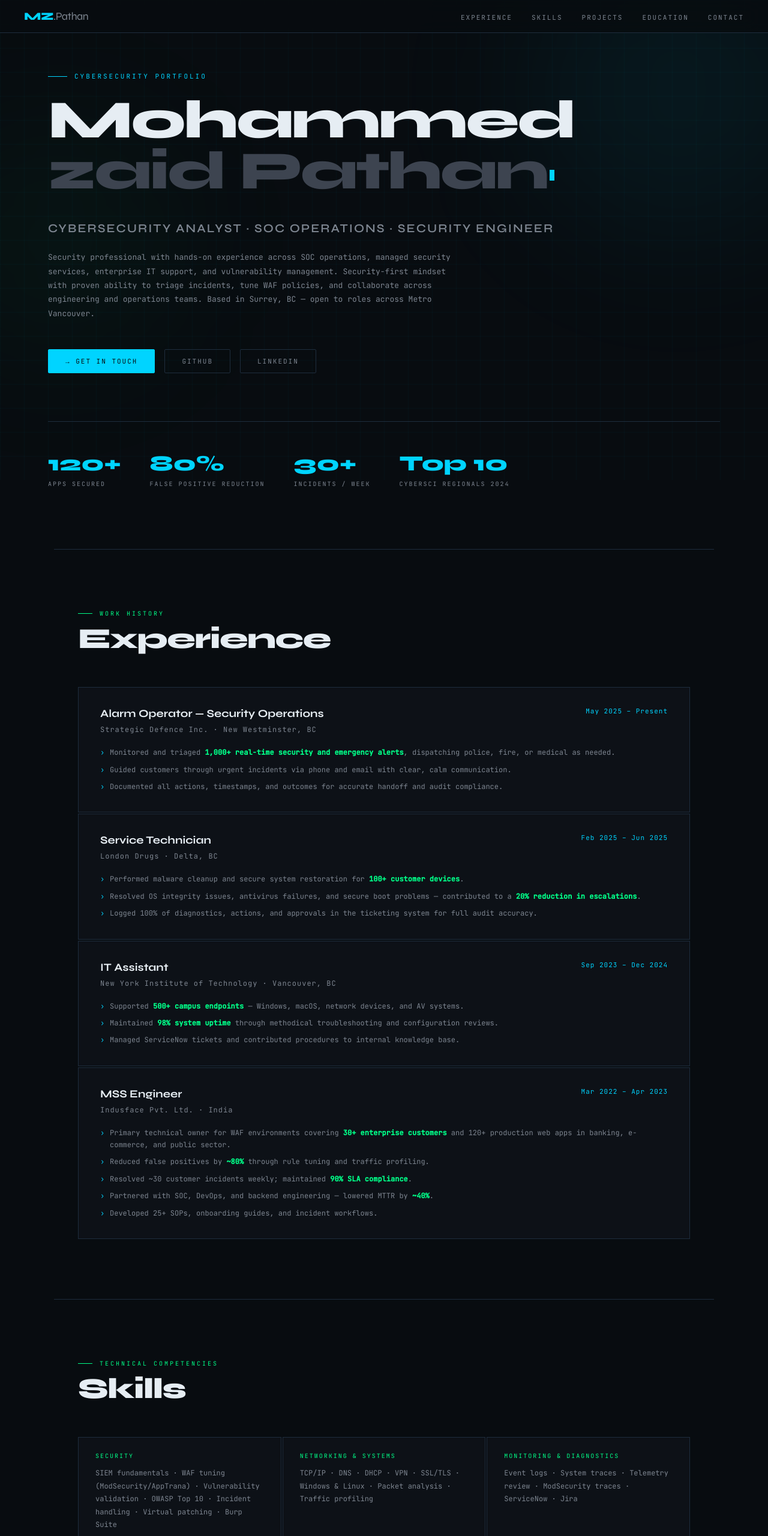
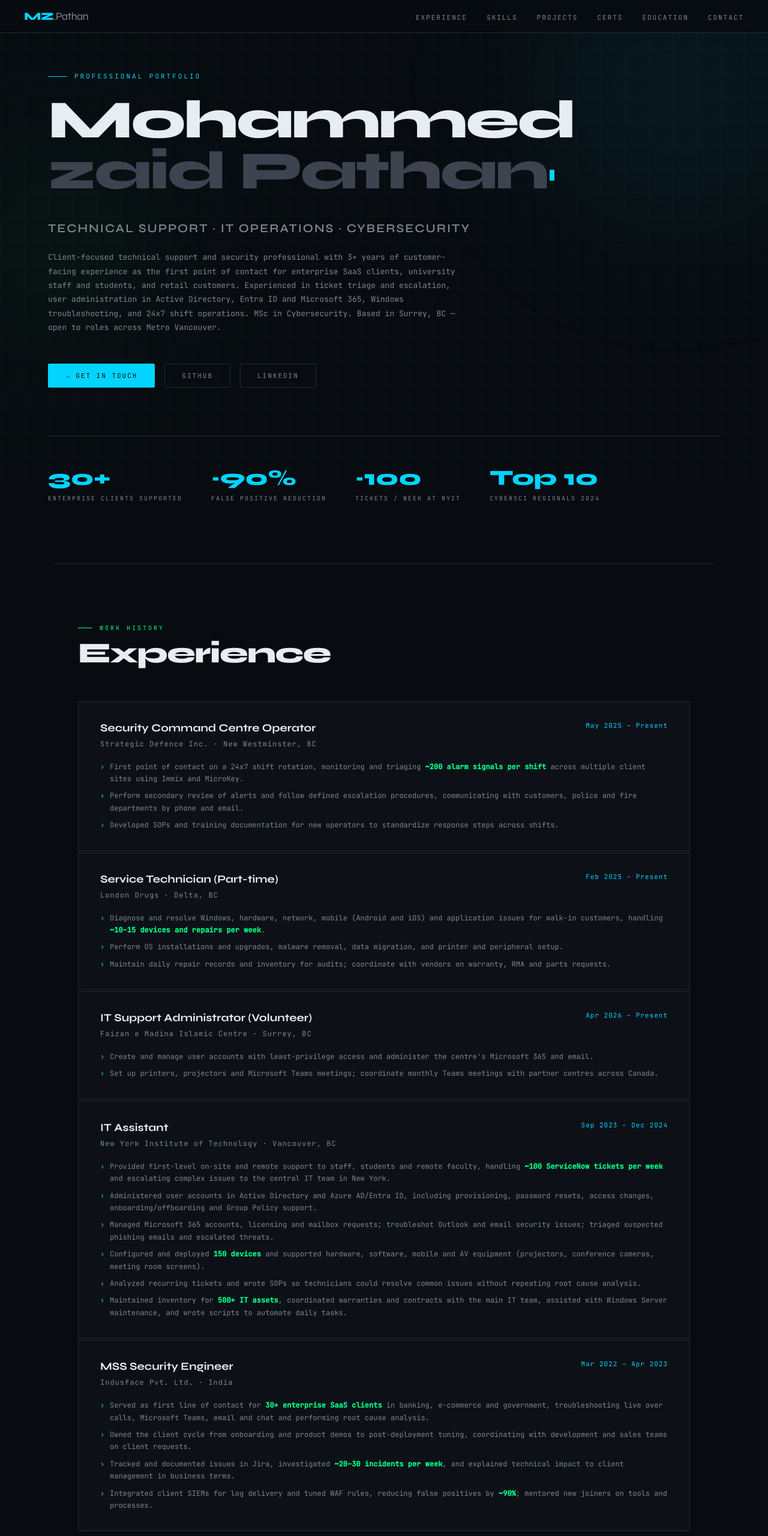
Before and after one commit to PathanZ/ZaidP.github.io, a plain HTML site: page index.html in a window 1280 px wide. Shown: the top 2560 px of the page at 60% size. Drawn offline with Linux system fonts and the light colour scheme.

Commit message:
Update experience to match resume and improve mobile layout

```diff
--- a/index.html
+++ b/index.html
@@ -22,6 +22,7 @@
   * { margin: 0; padding: 0; box-sizing: border-box; }
 
   html { scroll-behavior: smooth; }
+  section[id] { scroll-margin-top: 70px; }
 
   body {
     background: var(--bg);
@@ -80,6 +81,7 @@
 
   nav ul {
     list-style: none;
+    margin: 0;
     display: flex;
     gap: 32px;
   }
@@ -405,7 +407,7 @@
     font-weight: 700;
     margin-bottom: 12px;
     color: var(--text);
-    padding-right: 48px;
+    padding-right: 72px;
   }
 
   .project-desc {
@@ -582,7 +584,20 @@
   @media (max-width: 768px) {
     #hero { padding-left: 24px; padding-right: 24px; }
     nav { padding: 16px 24px; }
-    nav ul { display: none; }
+    nav { flex-direction: column; align-items: flex-start; gap: 10px; padding: 12px 20px; }
+    nav ul { gap: 8px 16px; flex-wrap: wrap; width: 100%; }
+    nav a { font-size: 10px; letter-spacing: 1.5px; white-space: nowrap; }
+    #hero { padding-top: 150px; min-height: auto; padding-bottom: 60px; }
+    h1 { letter-spacing: -1.5px; }
+    .hero-bio { font-size: 13px; margin-bottom: 32px; }
+    .hero-stats { margin-top: 48px; padding-top: 32px; display: grid; grid-template-columns: 1fr 1fr; gap: 24px; }
+    .stat-num { font-size: 28px; }
+    .exp-card { padding: 24px 20px; }
+    .exp-header { flex-direction: column; gap: 4px; }
+    .exp-date { white-space: normal; }
+    .skills-grid, .projects-grid, .achieve-grid { grid-template-columns: 1fr; }
+    .skill-card, .project-card, .achieve-card, .edu-card { padding: 22px 20px; }
+    section[id] { scroll-margin-top: 90px; }
     section { padding: 60px 24px; }
     .edu-grid { grid-template-columns: 1fr; }
     .hero-stats { gap: 32px; }
@@ -601,6 +616,7 @@
     <li><a href="#experience">Experience</a></li>
     <li><a href="#skills">Skills</a></li>
     <li><a href="#projects">Projects</a></li>
+    <li><a href="#certifications">Certs</a></li>
     <li><a href="#education">Education</a></li>
     <li><a href="#contact">Contact</a></li>
   </ul>
@@ -608,11 +624,11 @@
 
 <!-- HERO -->
 <section id="hero">
-  <div class="hero-tag">Cybersecurity Portfolio</div>
+  <div class="hero-tag">Professional Portfolio</div>
   <h1>Mohammed<br><span class="name-last">zaid Pathan</span><span class="cursor"></span></h1>
-  <div class="hero-subtitle">Cybersecurity Analyst · SOC Operations · Security Engineer</div>
+  <div class="hero-subtitle">Technical Support · IT Operations · Cybersecurity</div>
   <p class="hero-bio">
-    Security professional with hands-on experience across SOC operations, managed security services, enterprise IT support, and vulnerability management. Security-first mindset with proven ability to triage incidents, tune WAF policies, and collaborate across engineering and operations teams. Based in Surrey, BC — open to roles across Metro Vancouver.
+    Client-focused technical support and security professional with 3+ years of customer-facing experience as the first point of contact for enterprise SaaS clients, university staff and students, and retail customers. Experienced in ticket triage and escalation, user administration in Active Directory, Entra ID and Microsoft 365, Windows troubleshooting, and 24x7 shift operations. MSc in Cybersecurity. Based in Surrey, BC — open to roles across Metro Vancouver.
   </p>
   <div class="hero-cta">
     <a href="mailto:pathanzaid3746@gmail.com" class="btn btn-primary">→ Get in Touch</a>
@@ -621,16 +637,16 @@
   </div>
   <div class="hero-stats">
     <div class="stat-item">
-      <span class="stat-num">120+</span>
-      <span class="stat-label">Apps Secured</span>
+      <span class="stat-num">30+</span>
+      <span class="stat-label">Enterprise Clients Supported</span>
     </div>
     <div class="stat-item">
-      <span class="stat-num">80%</span>
+      <span class="stat-num">~90%</span>
       <span class="stat-label">False Positive Reduction</span>
     </div>
     <div class="stat-item">
-      <span class="stat-num">30+</span>
-      <span class="stat-label">Incidents / Week</span>
+      <span class="stat-num">~100</span>
+      <span class="stat-label">Tickets / Week at NYIT</span>
     </div>
     <div class="stat-item">
       <span class="stat-num">Top 10</span>
@@ -651,27 +667,39 @@
 
     <div class="exp-card">
       <div class="exp-header">
-        <div class="exp-role">Alarm Operator — Security Operations</div>
+        <div class="exp-role">Security Command Centre Operator</div>
         <div class="exp-date">May 2025 – Present</div>
       </div>
       <div class="exp-company">Strategic Defence Inc. · New Westminster, BC</div>
       <ul class="exp-bullets">
-        <li>Monitored and triaged <strong>1,000+ real-time security and emergency alerts</strong>, dispatching police, fire, or medical as needed.</li>
-        <li>Guided customers through urgent incidents via phone and email with clear, calm communication.</li>
-        <li>Documented all actions, timestamps, and outcomes for accurate handoff and audit compliance.</li>
+        <li>First point of contact on a 24x7 shift rotation, monitoring and triaging <strong>~200 alarm signals per shift</strong> across multiple client sites using Immix and MicroKey.</li>
+        <li>Perform secondary review of alerts and follow defined escalation procedures, communicating with customers, police and fire departments by phone and email.</li>
+        <li>Developed SOPs and training documentation for new operators to standardize response steps across shifts.</li>
       </ul>
     </div>
 
     <div class="exp-card">
       <div class="exp-header">
-        <div class="exp-role">Service Technician</div>
-        <div class="exp-date">Feb 2025 – Jun 2025</div>
+        <div class="exp-role">Service Technician (Part-time)</div>
+        <div class="exp-date">Feb 2025 – Present</div>
       </div>
       <div class="exp-company">London Drugs · Delta, BC</div>
       <ul class="exp-bullets">
-        <li>Performed malware cleanup and secure system restoration for <strong>100+ customer devices</strong>.</li>
-        <li>Resolved OS integrity issues, antivirus failures, and secure boot problems — contributed to a <strong>20% reduction in escalations</strong>.</li>
-        <li>Logged 100% of diagnostics, actions, and approvals in the ticketing system for full audit accuracy.</li>
+        <li>Diagnose and resolve Windows, hardware, network, mobile (Android and iOS) and application issues for walk-in customers, handling <strong>~10–15 devices and repairs per week</strong>.</li>
+        <li>Perform OS installations and upgrades, malware removal, data migration, and printer and peripheral setup.</li>
+        <li>Maintain daily repair records and inventory for audits; coordinate with vendors on warranty, RMA and parts requests.</li>
+      </ul>
+    </div>
+
+    <div class="exp-card">
+      <div class="exp-header">
+        <div class="exp-role">IT Support Administrator (Volunteer)</div>
+        <div class="exp-date">Apr 2026 – Present</div>
+      </div>
+      <div class="exp-company">Faizan e Madina Islamic Centre · Surrey, BC</div>
+      <ul class="exp-bullets">
+        <li>Create and manage user accounts with least-privilege access and administer the centre's Microsoft 365 and email.</li>
+        <li>Set up printers, projectors and Microsoft Teams meetings; coordinate monthly Teams meetings with partner centres across Canada.</li>
       </ul>
     </div>
 
@@ -682,24 +710,26 @@
       </div>
       <div class="exp-company">New York Institute of Technology · Vancouver, BC</div>
       <ul class="exp-bullets">
-        <li>Supported <strong>500+ campus endpoints</strong> — Windows, macOS, network devices, and AV systems.</li>
-        <li>Maintained <strong>98% system uptime</strong> through methodical troubleshooting and configuration reviews.</li>
-        <li>Managed ServiceNow tickets and contributed procedures to internal knowledge base.</li>
+        <li>Provided first-level on-site and remote support to staff, students and remote faculty, handling <strong>~100 ServiceNow tickets per week</strong> and escalating complex issues to the central IT team in New York.</li>
+        <li>Administered user accounts in Active Directory and Azure AD/Entra ID, including provisioning, password resets, access changes, onboarding/offboarding and Group Policy support.</li>
+        <li>Managed Microsoft 365 accounts, licensing and mailbox requests; troubleshot Outlook and email security issues; triaged suspected phishing emails and escalated threats.</li>
+        <li>Configured and deployed <strong>150 devices</strong> and supported hardware, software, mobile and AV equipment (projectors, conference cameras, meeting room screens).</li>
+        <li>Analyzed recurring tickets and wrote SOPs so technicians could resolve common issues without repeating root cause analysis.</li>
+        <li>Maintained inventory for <strong>500+ IT assets</strong>, coordinated warranties and contracts with the main IT team, assisted with Windows Server maintenance, and wrote scripts to automate daily tasks.</li>
       </ul>
     </div>
 
     <div class="exp-card">
       <div class="exp-header">
-        <div class="exp-role">MSS Engineer</div>
+        <div class="exp-role">MSS Security Engineer</div>
         <div class="exp-date">Mar 2022 – Apr 2023</div>
       </div>
       <div class="exp-company">Indusface Pvt. Ltd. · India</div>
       <ul class="exp-bullets">
-        <li>Primary technical owner for WAF environments covering <strong>30+ enterprise customers</strong> and 120+ production web apps in banking, e-commerce, and public sector.</li>
-        <li>Reduced false positives by <strong>~80%</strong> through rule tuning and traffic profiling.</li>
-        <li>Resolved ~30 customer incidents weekly; maintained <strong>90% SLA compliance</strong>.</li>
-        <li>Partnered with SOC, DevOps, and backend engineering — lowered MTTR by <strong>~40%</strong>.</li>
-        <li>Developed 25+ SOPs, onboarding guides, and incident workflows.</li>
+        <li>Served as first line of contact for <strong>30+ enterprise SaaS clients</strong> in banking, e-commerce and government, troubleshooting live over calls, Microsoft Teams, email and chat and performing root cause analysis.</li>
+        <li>Owned the client cycle from onboarding and product demos to post-deployment tuning, coordinating with development and sales teams on client requests.</li>
+        <li>Tracked and documented issues in Jira, investigated <strong>~20–30 incidents per week</strong>, and explained technical impact to client management in business terms.</li>
+        <li>Integrated client SIEMs for log delivery and tuned WAF rules, reducing false positives by <strong>~90%</strong>; mentored new joiners on tools and processes.</li>
       </ul>
     </div>
 
@@ -716,28 +746,28 @@
   </div>
   <div class="skills-grid">
     <div class="skill-card">
-      <div class="skill-category">Security</div>
-      <div class="skill-list">SIEM fundamentals · WAF tuning (ModSecurity/AppTrana) · Vulnerability validation · OWASP Top 10 · Incident handling · Virtual patching · Burp Suite</div>
+      <div class="skill-category">Support & Ticketing</div>
+      <div class="skill-list">ServiceNow · Jira · Ticket triage and escalation · Remote support · SOP and knowledge documentation</div>
     </div>
     <div class="skill-card">
-      <div class="skill-category">Networking & Systems</div>
-      <div class="skill-list">TCP/IP · DNS · DHCP · VPN · SSL/TLS · Windows & Linux · Packet analysis · Traffic profiling</div>
+      <div class="skill-category">Identity & Access</div>
+      <div class="skill-list">Active Directory · Azure AD/Entra ID · User provisioning and deprovisioning · Password resets · Group Policy · Least-privilege access</div>
     </div>
     <div class="skill-card">
-      <div class="skill-category">Monitoring & Diagnostics</div>
-      <div class="skill-list">Event logs · System traces · Telemetry review · ModSecurity traces · ServiceNow · Jira</div>
+      <div class="skill-category">Microsoft 365</div>
+      <div class="skill-list">Exchange Online/Outlook · M365 licensing · Microsoft Teams · Microsoft Office Suite · Microsoft Defender</div>
     </div>
     <div class="skill-card">
-      <div class="skill-category">Automation & Scripting</div>
-      <div class="skill-list">Python · PowerShell · Diagnostic automation · API scripting · IOC aggregation</div>
+      <div class="skill-category">Systems & Networking</div>
+      <div class="skill-list">Windows 10/11 · Windows Server · TCP/IP · DNS · DHCP · VPN · Hardware and peripheral troubleshooting</div>
     </div>
     <div class="skill-card">
-      <div class="skill-category">Cloud & Tools</div>
-      <div class="skill-list">Azure fundamentals · AWS Cloud Security · Remote support tools · ADS-B / SDR tooling</div>
+      <div class="skill-category">Security</div>
+      <div class="skill-list">Phishing email triage · Log analysis · SIEM integration · Splunk (basic) · WAF tuning (ModSecurity/AppTrana) · OWASP Top 10 · Burp Suite</div>
     </div>
     <div class="skill-card">
       <div class="skill-category">Soft Skills</div>
-      <div class="skill-list">Customer communication · Escalation management · SLA-driven support · Cross-team collaboration · Documentation</div>
+      <div class="skill-list">Customer communication · Escalation management · Shift handoffs · Cross-team collaboration · Training and mentoring</div>
     </div>
   </div>
 </section>
@@ -754,36 +784,42 @@
 
     <div class="project-card">
       <div class="project-num">01</div>
+      <div class="project-title">Phishing Email Analyser</div>
+      <div class="project-desc">Static, browser-based web app that flags common phishing warning signs in pasted emails, with all analysis run locally and no data uploaded.</div>
+    </div>
+
+    <div class="project-card">
+      <div class="project-num">02</div>
       <div class="project-title">Threat Intelligence Feed Integrator</div>
       <div class="project-desc">Python-based tool using AI models to aggregate and classify IOCs from AlienVault OTX, VirusTotal, and AbuseIPDB. Improves threat visibility and reduces duplicate data for analysis workflows.</div>
     </div>
 
     <div class="project-card">
-      <div class="project-num">02</div>
+      <div class="project-num">03</div>
       <div class="project-title">AI-Assisted Vulnerability Triage Tool</div>
       <div class="project-desc">Python script leveraging Claude API with Nmap XML parsing and NIST 800-53 mapping to automate vulnerability classification and prioritization. Available on GitHub.</div>
     </div>
 
     <div class="project-card">
-      <div class="project-num">03</div>
+      <div class="project-num">04</div>
       <div class="project-title">Mini Home SOC</div>
       <div class="project-desc">Android/Termux-based SOC setup with Tailscale/WireGuard for remote access, continuous device discovery, and automated alerting across home network endpoints.</div>
     </div>
 
     <div class="project-card">
-      <div class="project-num">04</div>
-      <div class="project-title">UpTraq — SaaS Uptime Monitor</div>
-      <div class="project-desc">Production FastAPI/SQLAlchemy/APScheduler backend with paying Canadian customers. Handles scheduled uptime checks, alerting, and status reporting for monitored endpoints.</div>
+      <div class="project-num">05</div>
+      <div class="project-title">UpTraQR — SaaS Uptime Monitor</div>
+      <div class="project-desc">Live uptime monitoring platform at uptraqr.com, built on FastAPI, SQLAlchemy and APScheduler. Runs scheduled uptime and SSL expiry checks, sends email alerts, and offers public status pages.</div>
     </div>
 
     <div class="project-card">
-      <div class="project-num">05</div>
+      <div class="project-num">06</div>
       <div class="project-title">ESP32 Live ADS-B Radar Display</div>
       <div class="project-desc">Compact desk-sized live aircraft radar built with ESP32 and circular TFT display using dump1090/ascii1090 stack. Gained significant social media traction in the SDR/RF community.</div>
     </div>
 
     <div class="project-card">
-      <div class="project-num">06</div>
+      <div class="project-num">07</div>
       <div class="project-title">API Performance Benchmarking</div>
       <div class="project-desc">Research paper analyzing latency, throughput, and error rates of public APIs to assess performance consistency and reliability under varying conditions.</div>
     </div>
@@ -832,11 +868,12 @@
     <h2>Certifications</h2>
   </div>
   <div class="cert-grid">
+    <div class="cert-pill">CompTIA A+</div>
     <div class="cert-pill">CompTIA Security+</div>
-    <div class="cert-pill">CompTIA A+</div>
     <div class="cert-pill">AWS Cloud Security Foundations</div>
-    <div class="cert-pill">ISC2 CC</div>
-    <div class="cert-pill">NIST RMF v2</div>
+    <div class="cert-pill">ISC² Certified in Cybersecurity (CC)</div>
+    <div class="cert-pill">Palo Alto Networks Cybersecurity Fundamentals</div>
+    <div class="cert-pill">NIST Risk Management Framework (RMF) v2</div>
     <div class="cert-pill">Customer Service Foundations — LinkedIn Learning (In Progress)</div>
   </div>
 </section>
@@ -866,7 +903,7 @@
 <!-- CONTACT -->
 <div id="contact">
   <div class="contact-title">Let's Connect</div>
-  <div class="contact-sub">Open to cybersecurity analyst, SOC, and IT security roles in Metro Vancouver</div>
+  <div class="contact-sub">Open to technical support, IT and cybersecurity roles in Metro Vancouver</div>
   <div class="contact-links">
     <a href="mailto:pathanzaid3746@gmail.com" class="btn btn-primary">pathanzaid3746@gmail.com</a>
     <a href="https://github.com/PathanZ" target="_blank" class="btn btn-ghost">GitHub · PathanZ</a>
```
